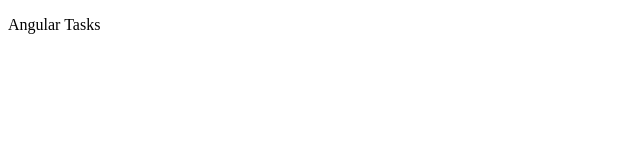
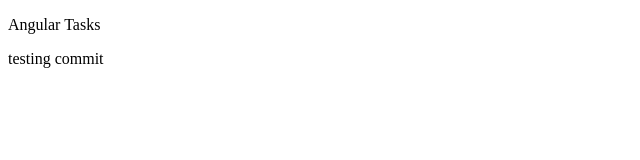
Before and after one commit to akshaypalase/angular_interview_tasks, an Angular app: page / in a window 1280 px wide. Shown: the top 160 px of the page, without its empty margins (0-640 px from the left). Built offline with nearby package versions, Linux system fonts and the light colour scheme.

Commit message:
app html changes

```diff
--- a/src/app/app.html
+++ b/src/app/app.html
@@ -1 +1,2 @@
 <p>Angular Tasks</p>
+<p>testing commit</p>
```
